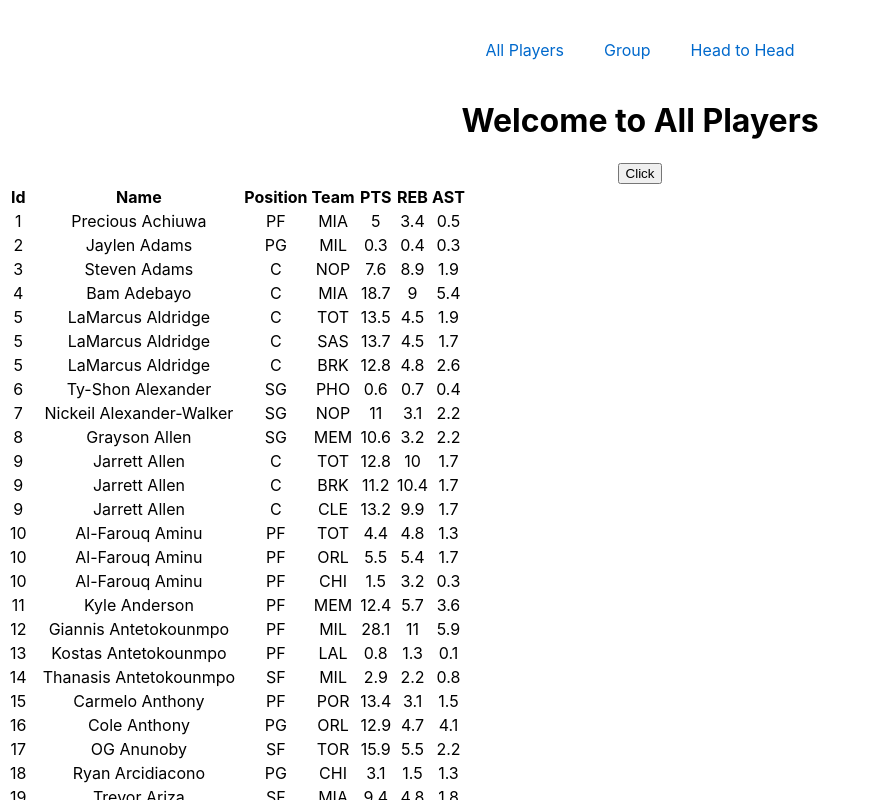
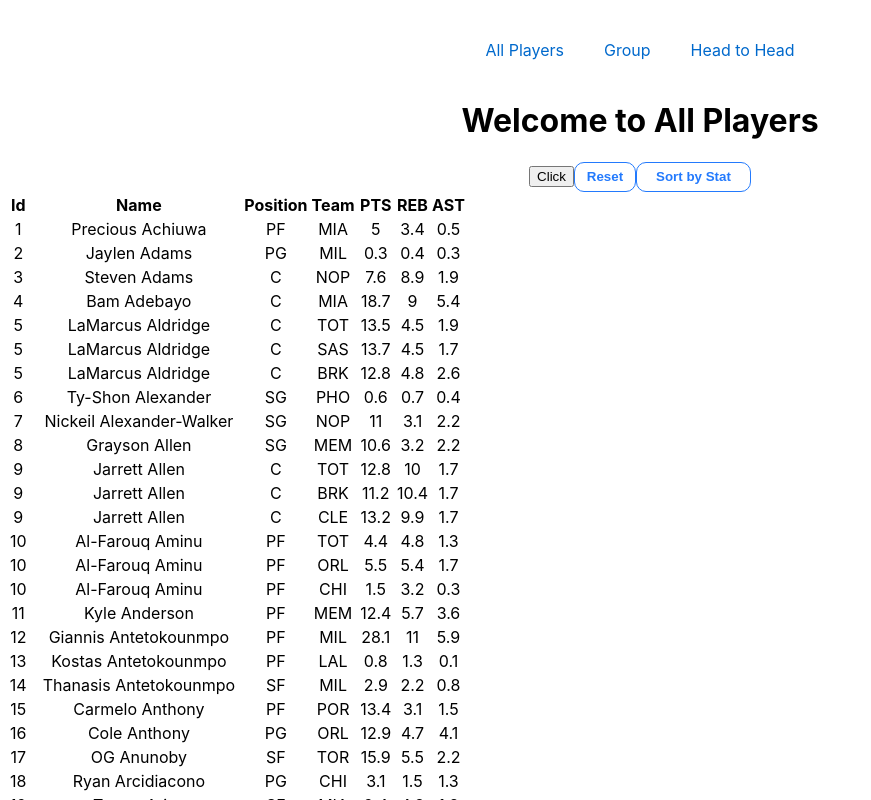
Before and after one commit to alexhu00/nba_player_analyzer, a React (Create React App) app in the folder frontend/: page / in a window 1280 px wide. Shown: the top 800 px of the page, without its empty margins (0-871 px from the left). Built offline with nearby package versions, Linux system fonts and the light colour scheme.

Commit message:
created front end for reset and sort buttons

```diff
--- a/frontend/package.json
+++ b/frontend/package.json
@@ -6,10 +6,12 @@
     "@testing-library/jest-dom": "^5.14.1",
     "@testing-library/react": "^11.2.7",
     "@testing-library/user-event": "^12.8.3",
+    "axios": "^0.24.0",
     "react": "^17.0.2",
     "react-dom": "^17.0.2",
     "react-router-dom": "^5.3.0",
     "react-scripts": "4.0.3",
+    "react-table": "^7.7.0",
     "web-vitals": "^1.1.2"
   },
   "scripts": {
--- a/frontend/src/App.js
+++ b/frontend/src/App.js
@@ -21,7 +21,6 @@ function App() {
               <h1> Hello </h1>
             </header>
           </Route>
-
           <Route path="/Head_to_Head">
             <NavBar />
             <header className="HeadtoHead">
--- a/frontend/src/components/AllPlayers.js
+++ b/frontend/src/components/AllPlayers.js
@@ -4,6 +4,8 @@ import { players } from "../nba_player_data_20-21-";
 import { useTable } from "react-table";
 // import nba_player_data_20-21-- from "./nba_player_data_20-21--.json"
 import { COLUMNS } from "./columnsAP";
+import "./resetButton.css"
+import "./sortButton.css"
 
 // Importing React-Table : https://www.bacancytechnology.com/blog/react-table-tutorial-part-1/#4
 // TABLE TUTORIAL: https://www.youtube.com/watch?v=hson9BXU9F8
@@ -36,6 +38,14 @@ const AllPlayers = () => {
   return (
     <div>
       <button onClick={showData}>Click</button>
+      <button
+        onClick={() => console.log('her')}
+        className={"reset-button"}
+      >Reset</button>
+      <button
+        onClick={() => console.log('hahs')}
+        className={"sort-button"}
+      >Sort by Stat</button>
       <table {...getTableBodyProps}>
         <thead>
           {headerGroups.map((headerGroup) => (
--- /dev/null
+++ b/frontend/src/components/resetButton.css
@@ -0,0 +1,14 @@
+.reset-button {
+  width: 62px;
+  height: 30px;
+  color: #237afd;
+  font-weight: 900;
+  background-color: white;
+  border: 0.1rem solid #237afd;
+  border-radius: 10px;
+}
+
+.reset-button:hover {
+  color: white;
+  background-color: #237afd;
+}
--- /dev/null
+++ b/frontend/src/components/sortButton.css
@@ -0,0 +1,14 @@
+.sort-button {
+  width: 115px;
+  height: 30px;
+  color: #237afd;
+  font-weight: 900;
+  background-color: white;
+  border: 0.1rem solid #237afd;
+  border-radius: 10px;
+}
+
+.sort-button:hover {
+  color: white;
+  background-color: #237afd;
+}
```
